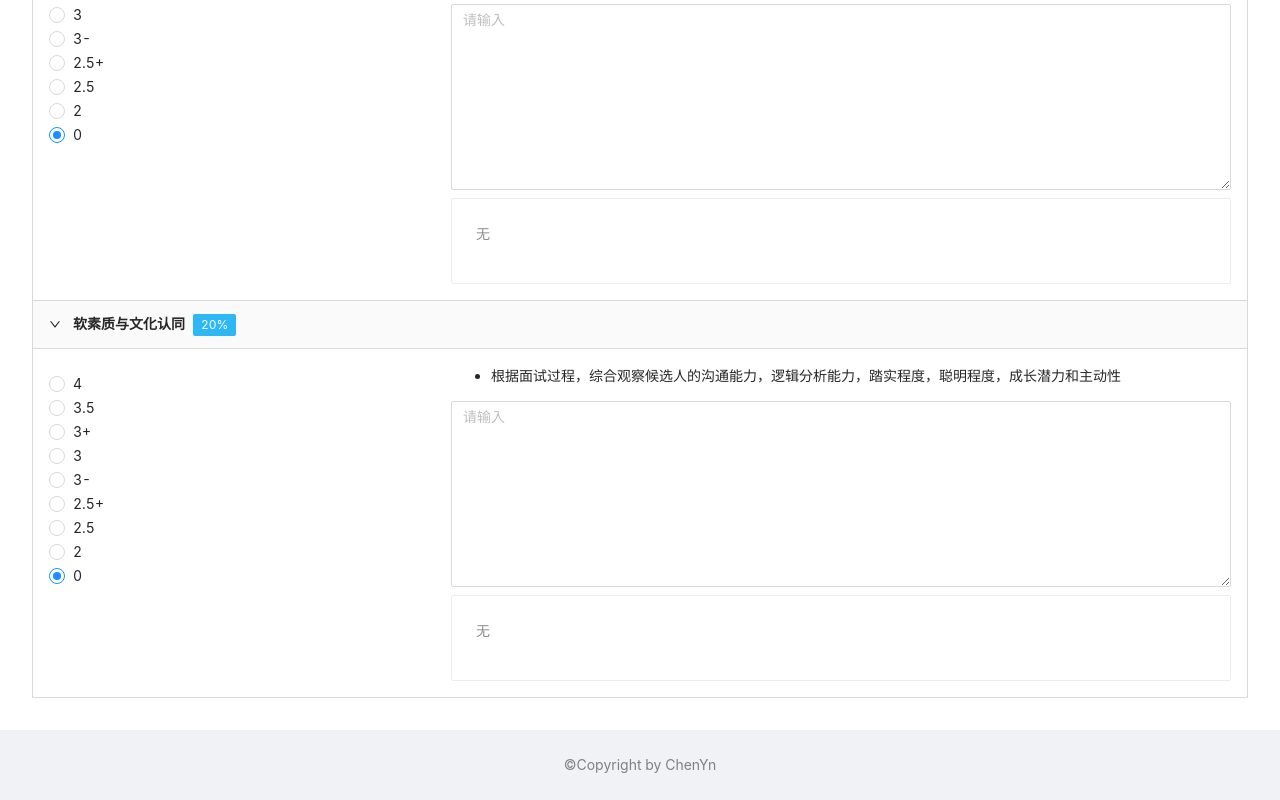
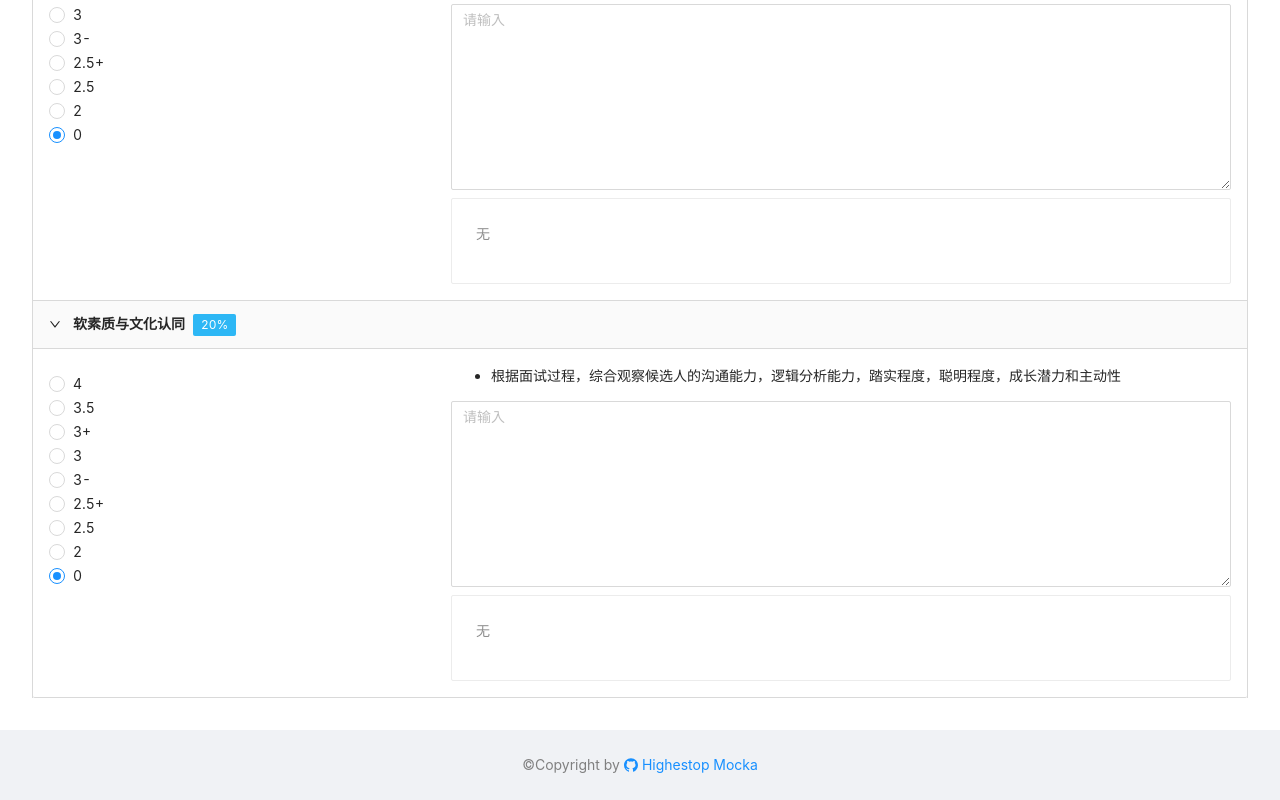
Before and after one commit to highestop/Mocka, a React (Vite) app: page / in a window 1280 px wide. Shown: the part 1384-2184 px from the top of the page. Built offline with nearby package versions, Linux system fonts and the light colour scheme.

Commit message:
docs: add external link

```diff
--- a/src/main.tsx
+++ b/src/main.tsx
@@ -24,7 +24,7 @@ import Perspectives from './perspective.json';
 import Scores from './score.json';
 import { useCallback, useMemo, useReducer } from 'react';
 // import { CopyToClipboard } from 'react-copy-to-clipboard';
-import { QuestionCircleOutlined } from '@ant-design/icons';
+import { GithubOutlined, QuestionCircleOutlined } from '@ant-design/icons';
 import { calcScores, ExpectationMap, matchScore, SortedScores } from './calc';
 import Expectation from './expectation.json';
 
@@ -337,7 +337,11 @@ const App = () => {
         </Collapse>
       </Layout.Content>
       <Layout.Footer style={{ textAlign: 'center', color: 'grey' }}>
-        ©Copyright by ChenYn
+        ©Copyright by
+        <a href="https://github.com/highestop/mocka" target="blank">
+          <GithubOutlined style={{ margin: '0 0.25rem' }} />
+          Highestop Mocka
+        </a>
       </Layout.Footer>
     </Layout>
   );
```
Also changed, not shown: 1 other file (tests, documents, lock files or other folders).
